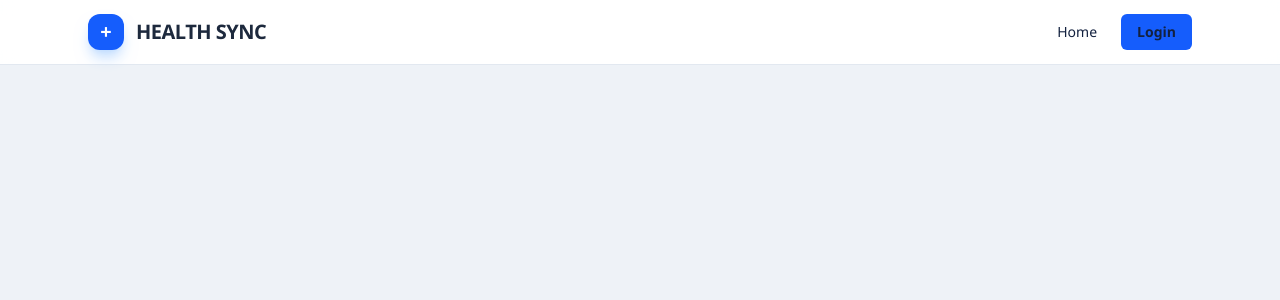
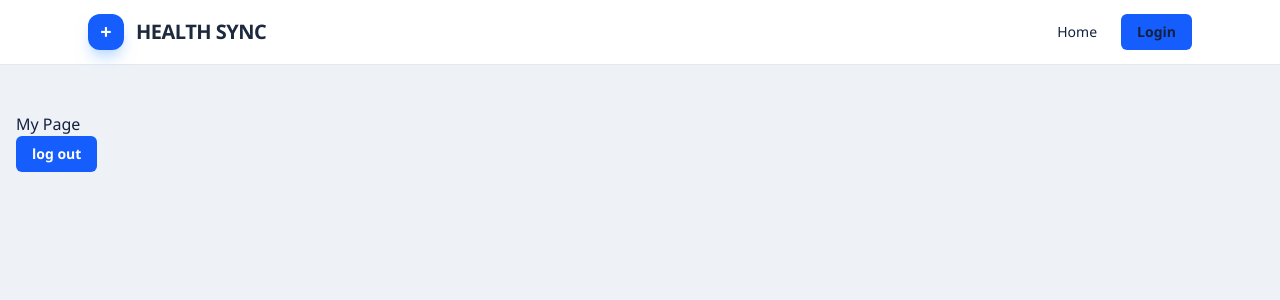
Before and after one commit to okkk2010/health-care-react, a React (Vite) app: page /MyPage in a window 1280 px wide. Shown: the top 300 px of the page. Built offline with nearby package versions, Linux system fonts and the light colour scheme.

Commit message:
feat : login 유지
- localstorage를 통해 로그인 유지, 정보 전달 기능 생성

```diff
--- a/src/App.jsx
+++ b/src/App.jsx
@@ -1,22 +1,27 @@
-// import { useState } from 'react'
 // import reactLogo from './assets/react.svg'
 // import viteLogo from '/vite.svg'
 import { BrowserRouter, Route, Routes } from 'react-router-dom'
+import { useState } from 'react'
 import Home from './pages/Home'
 import Login from './pages/Login'
 import Register from './pages/Register'
 import NavBar from './components/NavBar'
+import MyPage from './pages/MyPage'
+import storageService from './services/storage'
 import './App.css'
 
 function App() {
 
+  const [isLogin, setIsLogin] = useState(storageService.getEmail() !== null);
+
   return (
     <BrowserRouter>
-      <NavBar />
+      <NavBar isLogin={isLogin} />
       <Routes>
         <Route path='/' element={<Home />} />
-        <Route path='/Login' element={<Login />} />
+        <Route path='/Login' element={<Login setIsLogin={setIsLogin} />} />
         <Route path='/Register' element={<Register />} />
+        <Route path='/MyPage' element={<MyPage setIsLogin={setIsLogin} />} />
       </Routes>
     </BrowserRouter>
   )
--- a/src/components/NavBar.jsx
+++ b/src/components/NavBar.jsx
@@ -1,6 +1,9 @@
 import { Link } from 'react-router-dom';
+import storageService from '../services/storage';
 
-const NavBar = () => {
+const NavBar = ({ isLogin }) => {
+
+
     return (
         <section className='fixed top-0 left-0 right-0 z-50 border-b border-slate-200 bg-white/95 backdrop-blur-sm'>
             <div className='mx-auto flex h-16 max-w-6xl items-center justify-between px-4 sm:px-6'>
@@ -18,12 +21,25 @@ const NavBar = () => {
                     >
                         Home
                     </Link>
+
+
+                    {
+                        !isLogin ? (
                             <Link
                                 to='/Login'
                                 className='rounded-md bg-blue-600 px-4 py-2 text-sm font-semibold text-white transition hover:bg-blue-500 focus-visible:outline-none focus-visible:ring-2 focus-visible:ring-blue-300'
                             >
                                 Login
                             </Link>
+                        ) : (
+                            <Link
+                                to='/MyPage'
+                                className='rounded-md bg-blue-600 px-4 py-2 text-sm font-semibold text-white transition hover:bg-blue-500 focus-visible:outline-none focus-visible:ring-2 focus-visible:ring-blue-300'
+                            >
+                                {storageService.getName()}
+                            </Link>
+                        )
+                    }
                 </div>
             </div>
         </section>
--- a/src/pages/Login.jsx
+++ b/src/pages/Login.jsx
@@ -1,9 +1,13 @@
-import { Link } from 'react-router-dom';
+import { Link, useNavigate } from 'react-router-dom';
 import React, { useState } from 'react';
 
 import { apiService } from '../services/api';
+import storageService from '../services/storage';
 
-const Login = () => {
+const Login = ( { setIsLogin } ) => {
+
+    const navigate = useNavigate();
+
     const [form, setForm] = useState({
         email: '',
         password: ''
@@ -22,10 +26,14 @@ const Login = () => {
             email: form.email,
             password: form.password
         }
-        console.log(payload);
         const response = await apiService.login(payload);
         if (response.status === 200) {
             alert('Login success');
+            const { email, name, roleCode } = response.data.data;
+            const roleResponse = await apiService.getRoleByCode(roleCode);
+            storageService.login(email, name, roleResponse?.data.data);
+            setIsLogin(true);
+            navigate('/');
         } else {
             alert(response.data.message);
         }
--- /dev/null
+++ b/src/pages/MyPage.jsx
@@ -0,0 +1,25 @@
+import { useNavigate } from 'react-router-dom';
+import storageService from '../services/storage';
+
+const MyPage = ({ setIsLogin }) => {
+
+    const navigate = useNavigate();
+
+    const submitHandle = () => {
+        storageService.logout();
+        setIsLogin(false);
+        alert('Logout success');
+        navigate('/');
+    }
+
+    return (
+        <div className='min-h-screen bg-[#eef2f7] px-4 pb-8 pt-28'>
+            <h1>My Page</h1>
+            <button onClick={submitHandle} className='rounded-md bg-blue-600 px-4 py-2 text-sm font-semibold text-white transition hover:bg-blue-500 focus-visible:outline-none focus-visible:ring-2 focus-visible:ring-blue-300'>
+                log out
+            </button>
+        </div>
+    )
+}
+
+export default MyPage;
--- a/src/pages/patient/MedicalAppointment.jsx
+++ b/src/pages/patient/MedicalAppointment.jsx
@@ -0,0 +1 @@
+//환자 페이지
--- a/src/services/api.js
+++ b/src/services/api.js
@@ -24,8 +24,8 @@ export const apiService = {
         return api.get("/api/roles/all");
     },
 
-    getRoleByCode: (code) => {
-        return api.get(`/api/roles/${code}`);
+    getRoleByCode: async (code) => {
+        return await api.get(`/api/roles/${code}`);
     },
 
     getSpecialtiesAll: () => {
--- /dev/null
+++ b/src/services/storage.js
@@ -0,0 +1,32 @@
+
+const storageService = {
+    login : (email, name, role) => {
+        localStorage.setItem('email', email);
+        localStorage.setItem('name', name);
+        localStorage.setItem('role', role);
+
+        console.log('User logged in:', email, name, role);
+    },
+
+    logout : () => {
+        localStorage.removeItem('email');
+        localStorage.removeItem('name');
+        localStorage.removeItem('role');
+
+        console.log('User logged out');
+    },
+
+    getEmail : () => {
+        return localStorage.getItem('email');
+    },
+
+    getName : () => {
+        return localStorage.getItem('name');
+    },
+
+    getRole : () => {
+        return localStorage.getItem('role');
+    }
+}
+
+export default storageService;
```
Lines whose indentation alone changed are shown as unchanged.
